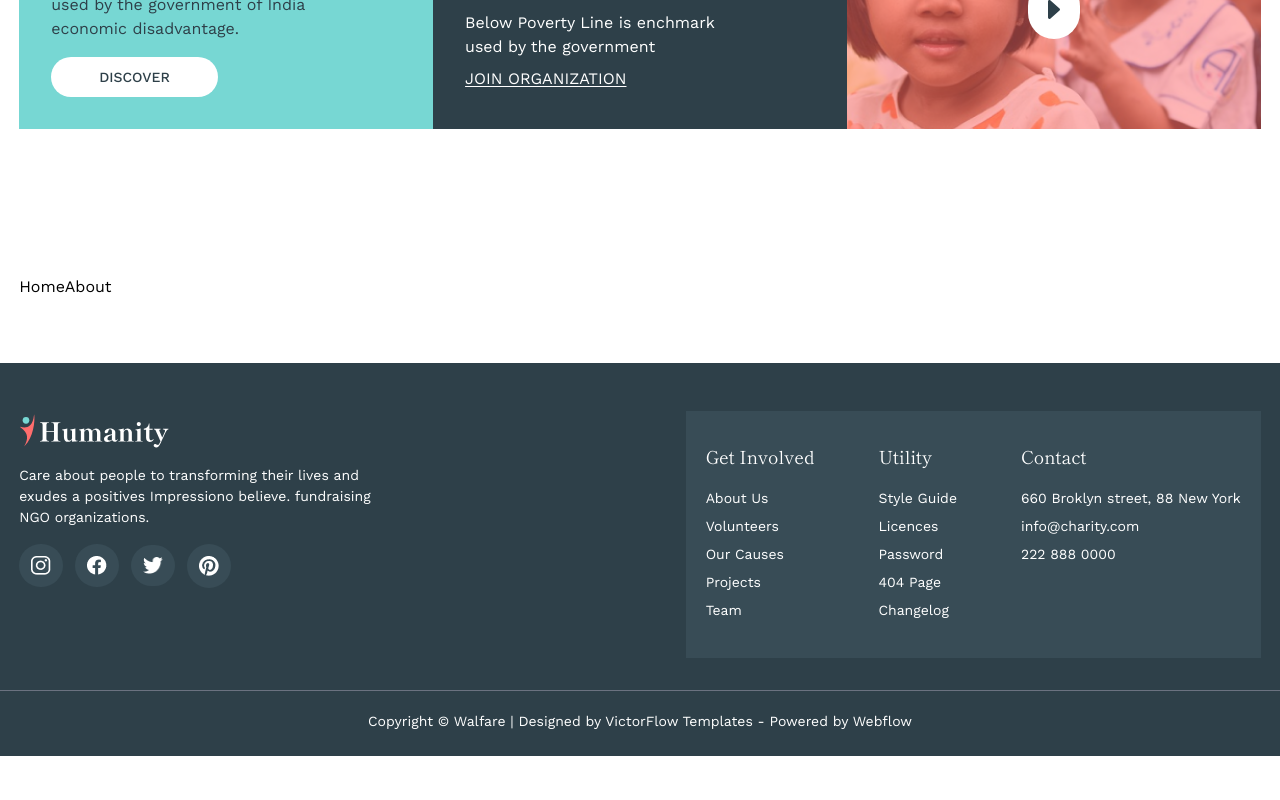
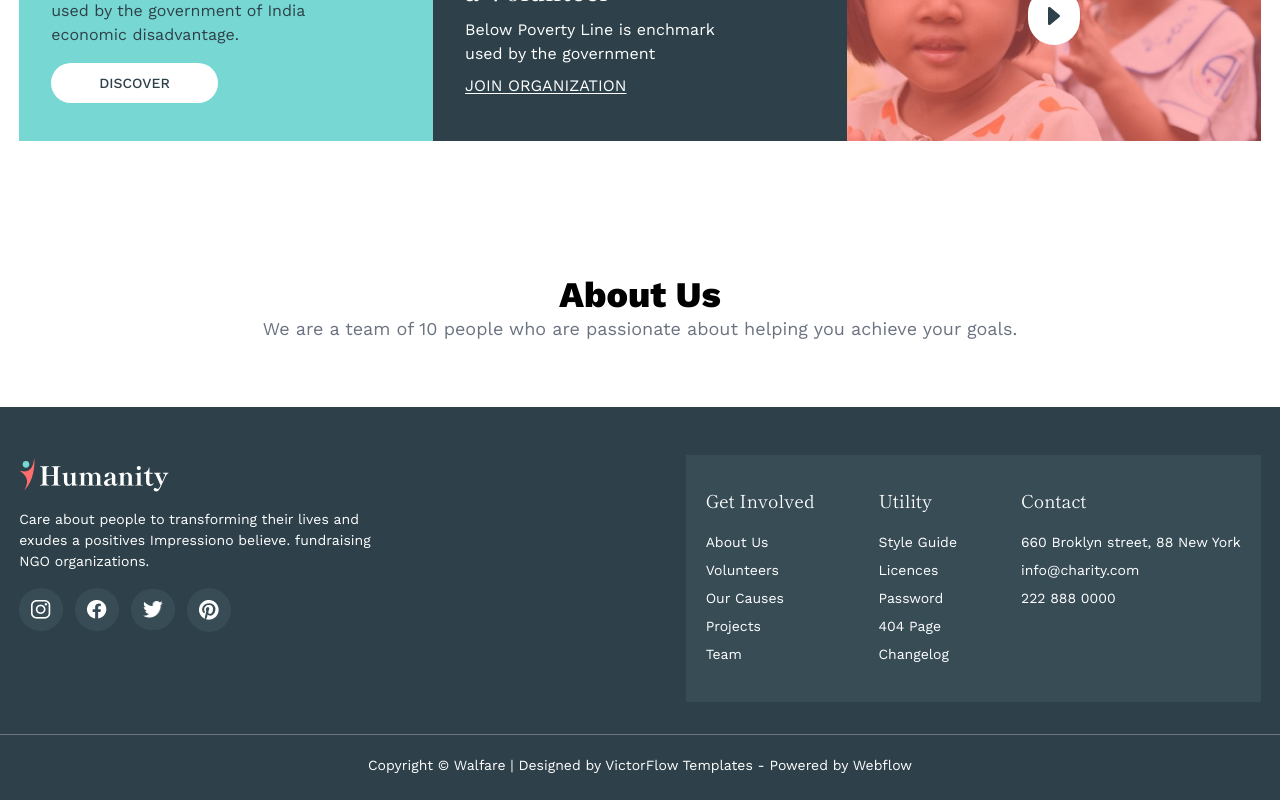
Before and after one commit to gpsimi/humanity_charity, a Next.js app: page / in a window 1280 px wide. Shown: the part 878-1678 px from the top of the page. Before the commit the page ends 1634 px from the top, so only its background shows below. Built offline with nearby package versions, Linux system fonts and the light colour scheme; a web font is replaced by a local one.

Commit message:
HeroCard Update

```diff
--- a/components/HeroCard.tsx
+++ b/components/HeroCard.tsx
@@ -42,7 +42,7 @@ const HeroCard = () => {
               </div>
             </div> */}
 
-            <div className="bg-herocardImage relative bg-cover bg-center bg-no-repeat">
+            <div className="bg-herocardImage relative bg-cover bg-center bg-no-repeat w-full h-[250px]">
               <div className="absolute inset-0 bg-orange-1 opacity-50" />
               <div className="relative z-10 flex justify-center items-center h-full">
               <Link href="/" className="bg-white p-5 rounded-full z-50">
--- a/components/sections/HomeSection/HomeAbout.tsx
+++ b/components/sections/HomeSection/HomeAbout.tsx
@@ -4,7 +4,12 @@ const HomeAbout = () => {
   return (
     <section className='md:py-16 py-8'>
       <div className='container mx-auto max-w-[1280px] '>
-        HomeAbout
+        <div>
+          <h2 className='text-center text-4xl font-bold'>About Us</h2>
+          <p className='text-center text-lg text-gray-500'>
+            We are a team of 10 people who are passionate about helping you achieve your goals.
+          </p>
+        </div>
       </div>
     </section>
   )
```
